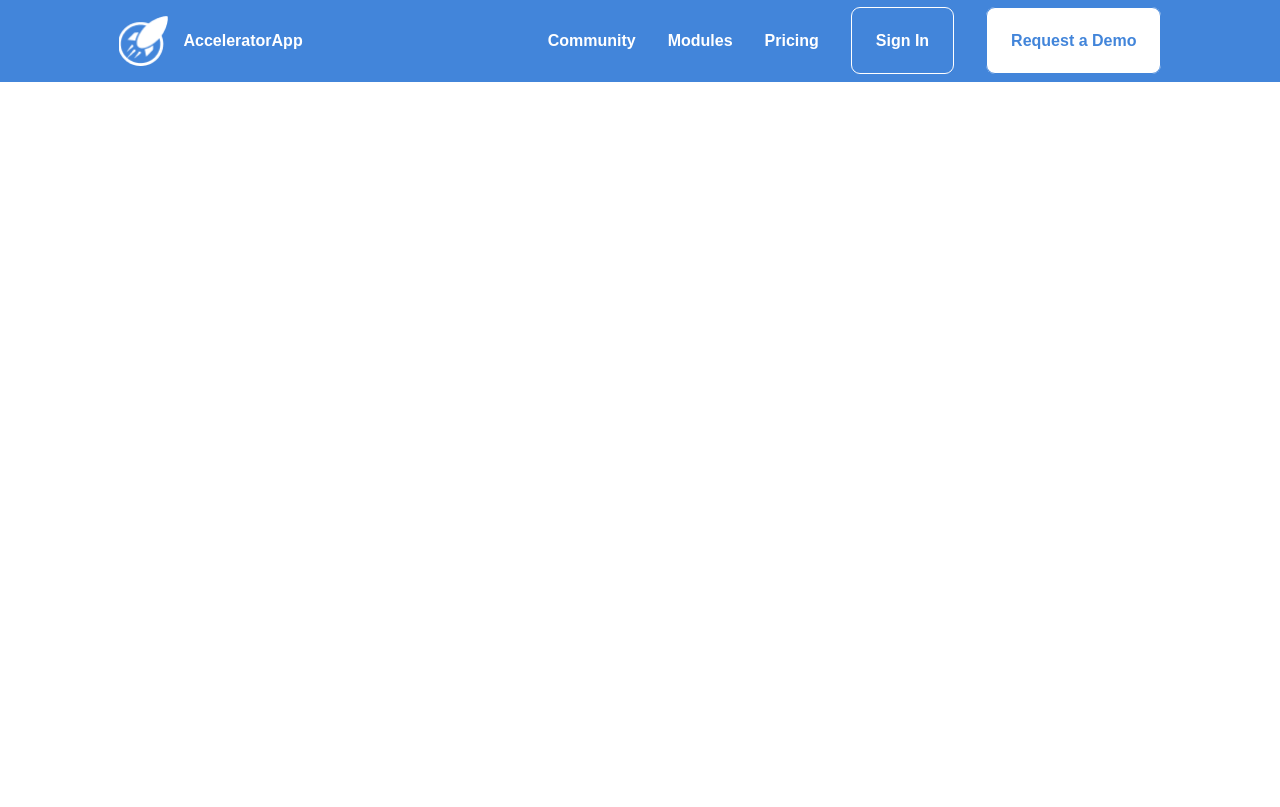
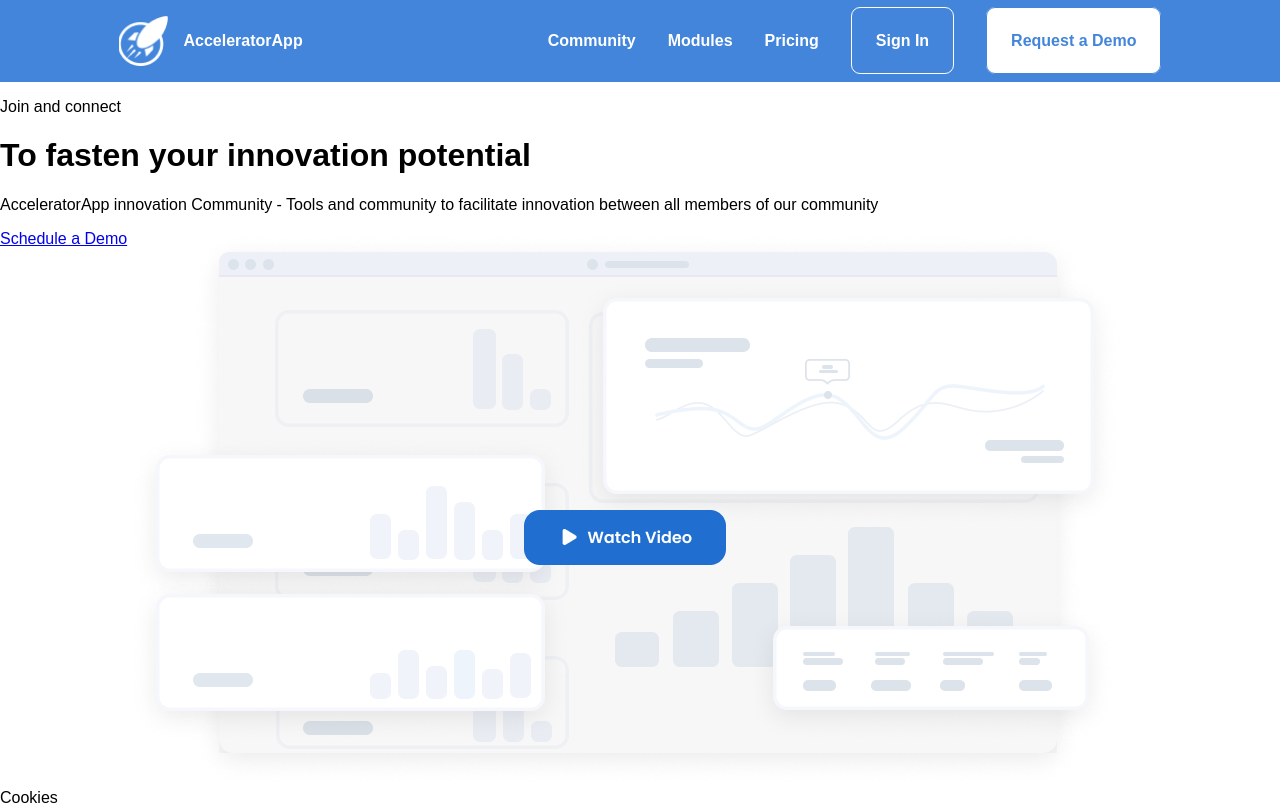
Before and after one commit to Daf98/AcceleratorTest, a Gatsby site: page / in a window 1280 px wide. Built offline with nearby package versions, Linux system fonts and the light colour scheme; Gatsby itself is replaced by a stand-in of ours.

Commit message:
Build splash screen skeleton

```diff
--- a/src/pages/index.js
+++ b/src/pages/index.js
@@ -1,10 +1,14 @@
 import React from 'react'
 import Navbar from '../components/navbar'
 import './index.module.css'
+import Splash from './splash'
 
 const Index = () => {
   return (
+    <>
     <Navbar />
+    <Splash />
+    </>
   )
 }
 export const Head = () => <title>Home Page</title>
--- /dev/null
+++ b/src/pages/splash.js
@@ -0,0 +1,19 @@
+import { Link } from 'gatsby'
+import { StaticImage } from 'gatsby-plugin-image'
+import React from 'react'
+
+const Splash = () => {
+  return (
+    <div>
+        <p>Join and connect</p>
+        <h1>To fasten your innovation potential</h1>
+        <p>AcceleratorApp innovation Community - Tools and community to facilitate
+         innovation between all members of our community</p>
+        <Link to="demo-request">Schedule a Demo</Link>
+        <StaticImage src='../images/Video.png' />
+        <div>Cookies</div>
+    </div>
+  )
+}
+
+export default Splash
```
Also changed, not shown: src/images/Video.png (added).
